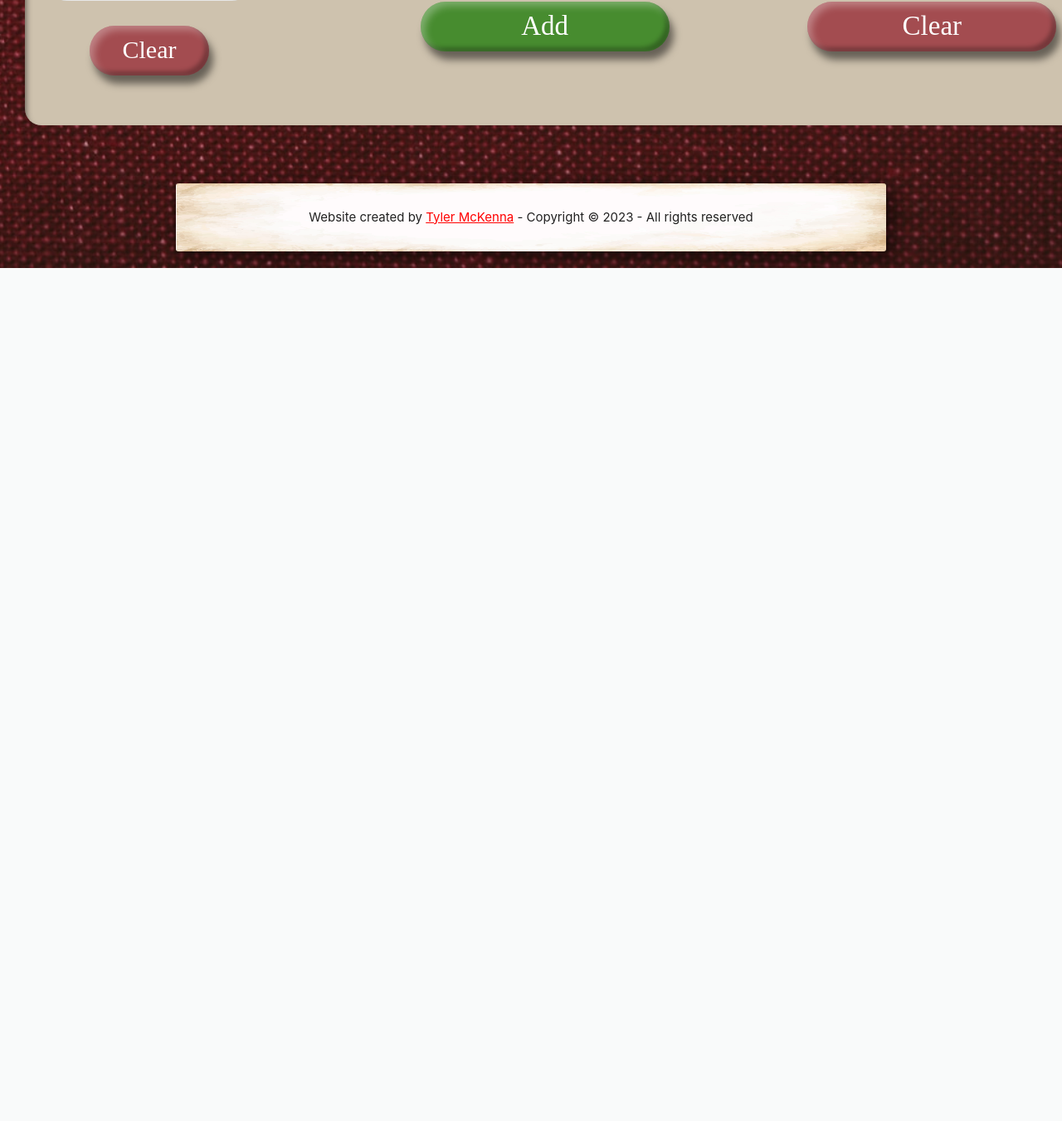
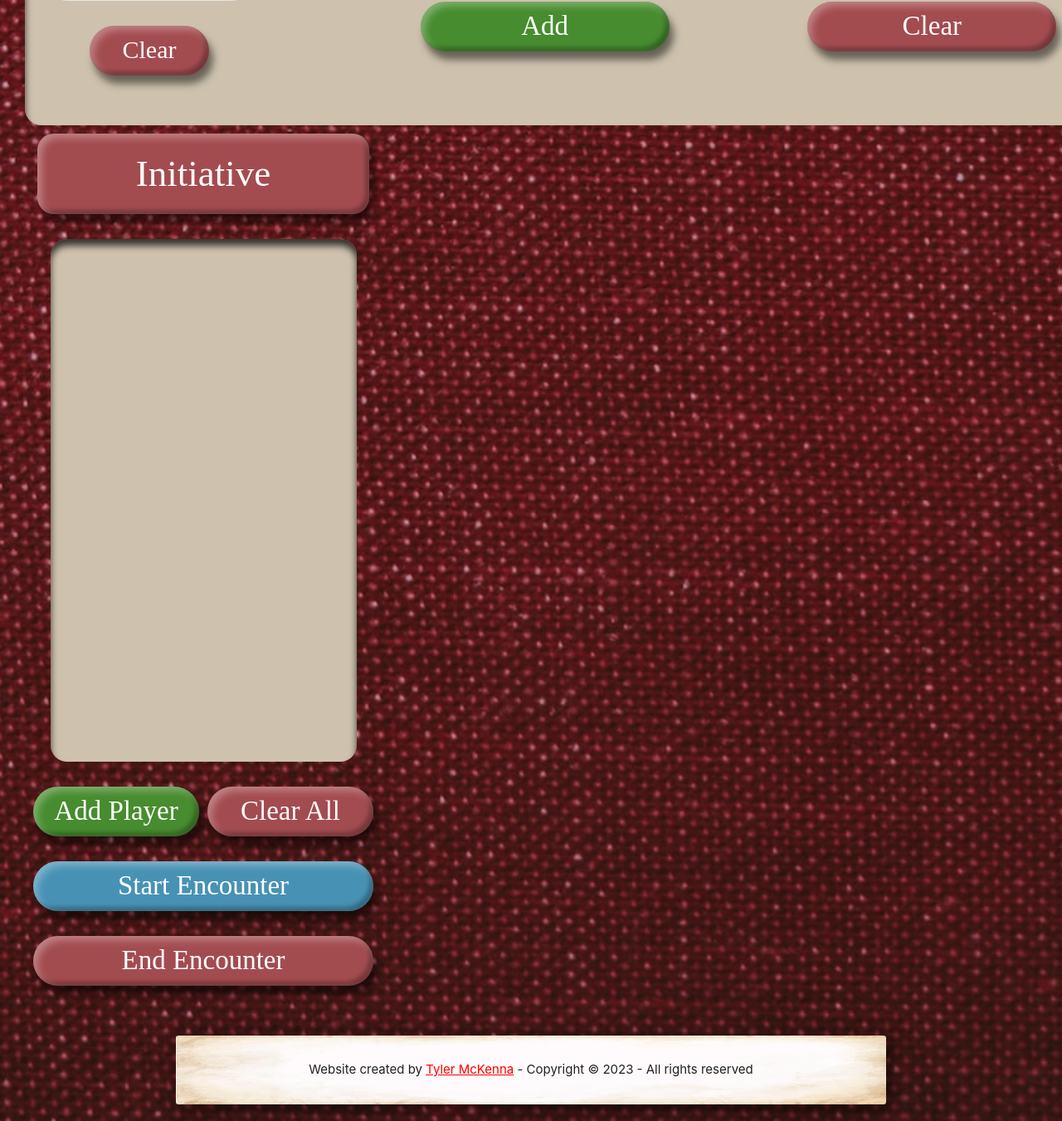
Before and after one commit to TylerIsCoding/DnD-Session-Recap-App, a Node server app: page /dm in a window 1280 px wide. Shown: the part 2096-3447 px from the top of that part at 83% size. Before the commit the page ends 2419 px from the top of that part, so only its background shows below. Run offline with Node 20, Linux system fonts and the light colour scheme; the visitor is signed in with stand-in values (Sample User, id 1); data that the repository does not hold is empty; the page is wider than the window, and the part outside it is not shown; some libraries are stand-ins or nearby versions; some web fonts are replaced.

Commit message:
Added initiative section. Adding players to a player array working correctly.

```diff
--- a/public/css/style.css
+++ b/public/css/style.css
@@ -26,6 +26,9 @@ td {
     --btn-red: #a34c50;
     --btn-red-hover: #d4666b;
     --btn-red-down: #6e3336;
+    --btn-blue: #4792b4;
+    --btn-blue-hover: #62c3f0;
+    --btn-blue-down: #2c5f79;
     /* Fonts */
     --dm-data-font: "Corben", cursive;
 }
@@ -363,6 +388,60 @@ body.dm-body {
     border: none;
 }
 
+.blue-btn {
+    background-color: var(--btn-blue);
+    color: white;
+    border: none;
+}
+
+.green-btn:focus {
+    background-color: var(--btn-green);
+}
+
+.green-btn:hover {
+    background-color: var(--btn-green-hover);
+}
+
+.green-btn:active {
+    background-color: var(--btn-green-down);
+}
+
+.blue-btn:focus {
+    background-color: var(--btn-blue);
+}
+
+.blue-btn:hover {
+    background-color: var(--btn-blue-hover);
+}
+
+.blue-btn:active {
+    background-color: var(--btn-blue-down);
+}
+
+.red-btn:focus {
+    background-color: var(--btn-red);
+}
+
+.red-btn:hover {
+    background-color: var(--btn-red-hover);
+}
+
+.red-btn:active {
+    background-color: var(--btn-red-down);
+}
+
+.roll-dice:focus {
+    background-color: #e94445;
+}
+
+.roll-dice:hover {
+    background-color: #ee2a2a;
+}
+
+.roll-dice:active {
+    background-color: #a12d2d;
+}
+
 .button-row {
     display: flex;
     flex-direction: row;
@@ -510,20 +553,31 @@ body.dm-body {
 }
 
 .dice-history-holder::-webkit-scrollbar,
-.health-tracker-holder::-webkit-scrollbar {
+.health-tracker-holder::-webkit-scrollbar,
+.init-player-storage::-webkit-scrollbar {
     width: 10px;
 }
 
+td.enemy-name::-webkit-scrollbar {
+    height: 8px;
+}
+
 .dice-history-holder::-webkit-scrollbar-track,
-.health-tracker-holder::-webkit-scrollbar-track {
+.health-tracker-holder::-webkit-scrollbar-track,
+td.enemy-name::-webkit-scrollbar-track,
+.init-player-storage::-webkit-scrollbar-track {
     background: transparent;
     margin: 20px;
 }
 
 .dice-history-holder::-webkit-scrollbar-thumb,
-.health-tracker-holder::-webkit-scrollbar-thumb {
+.health-tracker-holder::-webkit-scrollbar-thumb,
+td.enemy-name::-webkit-scrollbar-thumb,
+.init-player-storage::-webkit-scrollbar-thumb {
     background-color: var(--btn-red);
     border-radius: 10px;
+    box-shadow: inset 5px 5px 10px rgba(255, 255, 255, 0.315),
+        inset -5px -5px 5px rgba(0, 0, 0, 0.281);
 }
 
 .history-bottom {
@@ -636,3 +699,97 @@ body.dm-body {
 .healDamageInputBox:focus {
     outline-width: 0;
 }
+
+/* Initiative Container */
+
+.init-container {
+    display: flex;
+    flex-direction: column;
+    justify-content: center;
+    align-items: center;
+}
+
+.init-title {
+    background-color: var(--btn-red);
+    text-align: center;
+    font-family: var(--dm-data-font);
+    font-size: 3rem;
+    color: white;
+    padding: 1rem;
+    width: 400px;
+    margin: 0 auto;
+    border-radius: 20px;
+    box-shadow: inset 5px 5px 10px rgba(255, 255, 255, 0.315),
+        5px 10px 10px rgba(0, 0, 0, 0.5),
+        inset -5px -5px 5px rgba(0, 0, 0, 0.281);
+}
+
+.init-player-storage {
+    display: flex;
+    flex-direction: column;
+    justify-content: flex-start;
+    align-items: center;
+    width: 90%;
+    min-height: 630px;
+    max-height: 630px;
+    overflow: auto;
+    background-color: var(--main-tan);
+    margin: 2rem;
+    border-radius: 20px;
+    box-shadow: inset 0px 8px 8px rgba(0, 0, 0, 0.74);
+    padding: 2rem;
+    gap: 2rem;
+}
+
+.init-player {
+    font-family: var(--dm-data-font);
+    font-size: 2rem;
+    color: white;
+    background-color: #478c2f;
+    padding: 1rem;
+    width: 100%;
+    text-align: center;
+    border-radius: 10px;
+    /* box-shadow: inset 5px 5px 10px rgba(255, 255, 255, 0.315),
+        5px 5px 5px rgba(0, 0, 0, 0.5), inset -5px -5px 5px rgba(0, 0, 0, 0.281); */
+}
+
+.init-button-container {
+    display: flex;
+    flex-direction: column;
+    justify-content: center;
+    align-items: center;
+    gap: 2rem;
+}
+
+.add-clear-container {
+    display: flex;
+    flex-direction: row;
+    justify-content: center;
+    align-items: center;
+    gap: 10px;
+}
+
+.add-player,
+.clear-players,
+.start-combat,
+.end-combat {
+    font-family: var(--dm-data-font);
+    font-size: 2.2rem;
+    height: 60px;
+    border-radius: 50px;
+    box-shadow: inset 5px 5px 10px rgba(255, 255, 255, 0.315),
+        5px 10px 10px rgba(0, 0, 0, 0.5),
+        inset -5px -5px 5px rgba(0, 0, 0, 0.281);
+    padding: 10px;
+}
+
+.start-combat,
+.end-combat {
+    width: 100%;
+}
+
+.add-player,
+.clear-players {
+    width: 200px;
+}
--- a/public/js/dm.js
+++ b/public/js/dm.js
@@ -1,14 +1,21 @@
 // Modals
-const addEnemyModal = document.getElementById("enemyModal");
+const modal = document.getElementById("modal");
 
 // Text boxes / inputs
 const results = document.getElementById("result-text");
 const enemyNameInput = document.getElementById("enemyNameInput");
 const enemyHealthInput = document.getElementById("enemyHealthInput");
+const playerNameInput = document.getElementById("playerNameInput");
+const playerDexInput = document.getElementById("playerDexInput");
+const playerColorInput = document.getElementById("playerColorInput");
+const addRemoveEnemyDiv = document.getElementById("addRemoveEnemy");
+const initAddPlayerDiv = document.getElementById("initAddPlayer");
 
-// Tables
+// Tables and containers
 const rollTable = document.getElementById("history-table-row");
 const enemyTable = document.getElementById("enemy-table");
+const initButtons = document.getElementById("init-button-container");
+const initPlayerStorage = document.getElementById("playerStorage");
 
 // Audio
 const rollSound = new Audio("/audio/roll.wav");
@@ -49,8 +56,10 @@ const clearDiceButton = document.getElementById("dice-clear-btn");
 const rollButton = document.getElementById("roll-btn");
 const rollHistoryClearButton = document.getElementById("history-clear-btn");
 const addEnemyButton = document.getElementById("add-enemy");
+const addPlayerButton = document.getElementById("add-player");
 const clearEnemiesButton = document.getElementById("clear-enemies");
 const acceptEnemyButton = document.getElementById("acceptEnemy");
+const acceptPlayerButton = document.getElementById("acceptPlayer");
 
 // Classes
 
@@ -208,10 +217,31 @@ class Enemies {
     }
 }
 
+class Player {
+    constructor(name, dex, color) {
+        this.name = name;
+        this.dex = dex;
+        this.color = color;
+    }
+}
+
+class Players {
+    constructor() {
+        this.playersArr = [];
+    }
+    clear() {
+        this.playersArr = [];
+        while (initPlayerStorage.firstChild) {
+            initPlayerStorage.removeChild(initPlayerStorage.firstChild);
+        }
+    }
+}
+
 // Instantiation
 
 const bag = new Bag();
 const enemies = new Enemies();
+const players = new Players();
 let history = new rollHistory();
 
 let addArray = [
@@ -244,7 +274,12 @@ let subArray = [
 function closeModal() {
     enemyNameInput.value = "";
     enemyHealthInput.value = "";
-    addEnemyModal.style.display = "none";
+    playerNameInput.value = "";
+    playerDexInput.value = "";
+    playerColorInput.value = "#C84141";
+    modal.style.display = "none";
+    addRemoveEnemyDiv.style.display = "none";
+    initAddPlayerDiv.style.display = "none";
 }
 
 function createTableData(enemy) {
@@ -267,6 +302,14 @@ function createTableData(enemy) {
     enemyTable.append(newTr);
 }
 
+function createPlayer(player) {
+    let newDiv = document.createElement("div");
+    newDiv.setAttribute("class", "init-player");
+    newDiv.innerHTML = player.name;
+    newDiv.style.backgroundColor = player.color;
+    initPlayerStorage.append(newDiv);
+}
+
 //=== Event Listeners ===//
 
 // Dice
@@ -282,7 +325,6 @@ addArray.forEach((button, i) => {
 subArray.forEach((button, i) => {
     let keyVals = { 0: 4, 1: 6, 2: 8, 3: 10, 4: 12, 5: 20 };
     let num = Object.values(keyVals)[i];
-    console.log(num);
     button.addEventListener("click", () => {
         bag.removeDice(num, holderArray[i]);
     });
@@ -305,7 +347,8 @@ rollHistoryClearButton.addEventListener("click", history.clear);
 // Health Tracker
 
 addEnemyButton.addEventListener("click", () => {
-    addEnemyModal.style.display = "flex";
+    modal.style.display = "flex";
+    addRemoveEnemyDiv.style.display = "flex";
 });
 
 clearEnemiesButton.addEventListener("click", () => {
@@ -316,11 +359,23 @@ acceptEnemyButton.addEventListener("click", () => {
     let name = enemyNameInput.value;
     let hp = parseInt(enemyHealthInput.value);
     let maxHp = hp;
-    if (!name || !hp || name.length > 15 || hp < 1 || hp > 999) {
+    if (!name || !hp || hp < 1 || hp > 999) {
         closeModal();
         return;
     }
     enemies.addEnemy(name, maxHp, hp);
+    closeModal();
+});
+
+acceptPlayerButton.addEventListener("click", () => {
+    let name = playerNameInput.value;
+    let dex = parseInt(playerDexInput.value);
+    let color = playerColorInput.value;
+    if (name && dex && color) {
+        let player = new Player(name, dex, color);
+        players.playersArr.push(player);
+        createPlayer(player);
+    }
     closeModal();
 });
 
@@ -345,12 +400,26 @@ enemyTable.addEventListener("click", (e) => {
     }
 });
 
+initButtons.addEventListener("click", (e) => {
+    if (e.target.id === "add-player") {
+        modal.style.display = "flex";
+        initAddPlayerDiv.style.display = "flex";
+        initAddPlayerDiv.style.height = "100%";
+    } else if (e.target.id === "clear-players") {
+        players.clear();
+    } else if (e.target.id === "start-combat") {
+        console.log("START COMBAT!");
+    } else if (e.target.id === "end-combat") {
+        console.log("END COMBAT!");
+    }
+});
+
 // Modals
 
 closeModalButton.addEventListener("click", closeModal);
 
-window.onclick = function (event) {
-    if (event.target == addEnemyModal) {
+window.onclick = function (e) {
+    if (e.target == modal) {
         closeModal();
     }
 };
--- a/routes/index.js
+++ b/routes/index.js
@@ -3,7 +3,6 @@ const router = express.Router();
 const { ensureAuth, ensureGuest } = require("../middleware/auth");
 
 const Story = require("../models/Story");
-const Players = require("../models/Player");
 
 // @desc Login/Landing Page
 // @route GET /
@@ -17,7 +16,6 @@ router.get("/", ensureGuest, (req, res) => {
 // @route GET /dm
 router.get("/dm", ensureAuth, async (req, res) => {
     try {
-        const players = await Players.find({}).lean();
         res.render("dm", {
             layout: "dm",
         });
--- a/views/dm.hbs
+++ b/views/dm.hbs
@@ -1,35 +1,48 @@
-<section class="modal-section" id="enemyModal">
+<section class="modal-section" id="modal">
     <div class="modal">
         <div class="modal-content">
             <span class="close" id="closeModal">&times;</span>
+            <div id="addRemoveEnemy">
                 <div class="inputs">
-                <input type="text" class="modal-input" id="enemyNameInput" placeholder="Enter name" required>
-                <input type="number" class="modal-input" id="enemyHealthInput" placeholder="Enter enemy's max HP" required>
-                <button class="acceptButton green-btn" id="acceptEnemy">Submit</button>
+                    <input type="text" class="modal-input" id="enemyNameInput" placeholder="Enter name" autocomplete="off"/>
+                    <input type="number" class="modal-input" id="enemyHealthInput" placeholder="Enter enemy's max HP" autocomplete="off"/>
+                    <button class="acceptButton green-btn" id="acceptEnemy" >Submit</button>
+                </div>
+            </div>
+            <div id="initAddPlayer">
+                <div class="inputs">
+                    <input type="text" class="modal-input" id="playerNameInput" placeholder="Enter name" autocomplete="off"/>
+                    <input type="number" class="modal-input" id="playerDexInput" placeholder="Enter dex modifier" autocomplete="off"/>
+                    <div class="colorPicker">
+                        <label for="playerColor" class="modal-input color-input">Choose color:</label>
+                        <input type="color" name="playerColor" id="playerColorInput" value="#C84141"/>
+                    </div>
+                    <button class="acceptButton green-btn" id="acceptPlayer">Submit</button>
+                </div>
             </div>
         </div>
     </div>
 </section>
-<section class="dm-column side-box dm-dice-container">
+<section class="dm-column side-box">
     <div class="dice-results">
         <p class="dice-results-text" id="result-text"></p>
     </div>
     <div class="dice-main">
         <div class="dice-images">
-                <img class="dice-image" src="/images/dice/d4.png" alt="d4">
-                <img class="dice-image" src="/images/dice/d6.png" alt="d6">
-                <img class="dice-image" src="/images/dice/d8.png" alt="d8">
-                <img class="dice-image" src="/images/dice/d10.png" alt="d10">
-                {{!-- <img class="dice-image" src="/images/dice/d100.png" alt="d100"> --}}
-                <img class="dice-image" src="/images/dice/d12.png" alt="d12">
-                <img class="dice-image" src="/images/dice/d20.png" alt="d20">
+            <img class="dice-image" src="/images/dice/d4.png" alt="d4" />
+            <img class="dice-image" src="/images/dice/d6.png" alt="d6" />
+            <img class="dice-image" src="/images/dice/d8.png" alt="d8" />
+            <img class="dice-image" src="/images/dice/d10.png" alt="d10" />
+            {{! <img class="dice-image" src="/images/dice/d100.png" alt="d100"> }}
+            <img class="dice-image" src="/images/dice/d12.png" alt="d12" />
+            <img class="dice-image" src="/images/dice/d20.png" alt="d20" />
         </div>
         <div class="dice-numbers">
             <div class="number-holder" id="d4-holder"></div>
             <div class="number-holder" id="d6-holder"></div>
             <div class="number-holder" id="d8-holder"></div>
             <div class="number-holder" id="d10-holder"></div>
-                {{!-- <div class="number-holder" id="d100-holder"></div> --}}
+            {{! <div class="number-holder" id="d100-holder"></div> }}
             <div class="number-holder" id="d12-holder"></div>
             <div class="number-holder" id="d20-holder"></div>
         </div>
@@ -95,11 +108,23 @@
         </div>
         <div class="clear health-tracker-bottom">
             <button class="enemy-add green-btn" id="add-enemy">Add</button>
-            <button class="enemy-clear red-btn" id="clear-enemies">Clear</button>
+            <button class="enemy-clear red-btn" id="clear-enemies" >Clear</button>
         </div>
     </section>
 </section>
 
-<section class="dm-column side-box dm-initiative-container">
-
+<section class="dm-column side-box init-container">
+    <div class="init-title">
+        Initiative
+    </div>
+    <div class="init-player-storage" id="playerStorage">
+    </div>
+    <div class="init-button-container" id="init-button-container">
+        <div class="add-clear-container">
+            <button class="add-player green-btn" id="add-player">Add Player</button>
+            <button class="clear-players red-btn" id="clear-players">Clear All</button>
+        </div>
+        <button class="start-combat blue-btn" id="start-combat">Start Encounter</button>
+        <button class="end-combat red-btn" id="end-combat">End Encounter</button>
+    </div>
 </section>
```
Also changed, not shown: other parts of public/css/style.css (+38 -43 lines), other parts of views/dm.hbs (+3 -3 lines), models/Player.js (deleted, +0 -15 lines), routes/dm.js (deleted, +0 -8 lines). Lines whose indentation alone changed are shown as unchanged.
